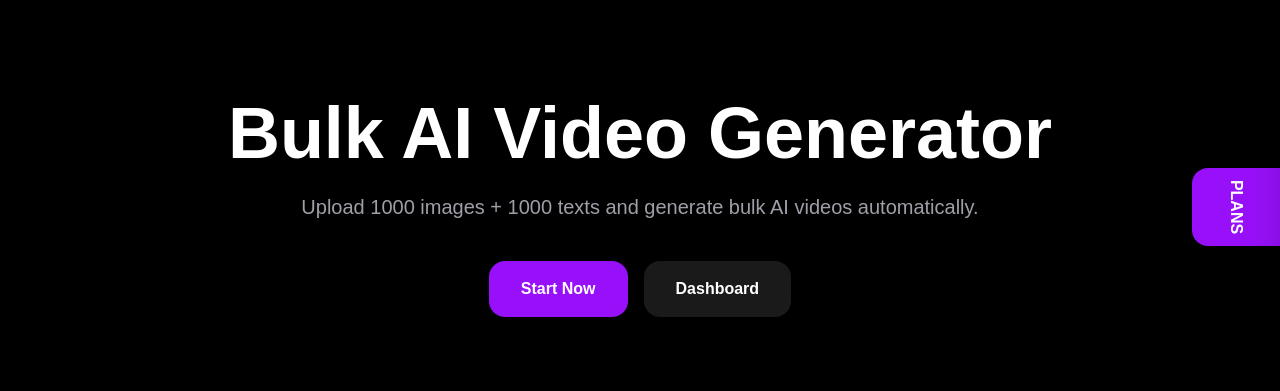
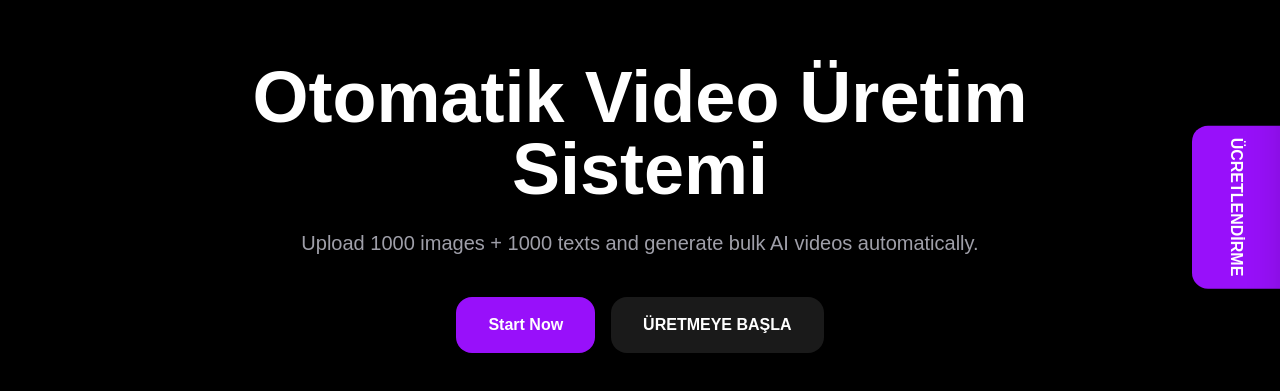
Before and after one commit to widefor35-ship-it/ai-video-factory-frontend, a Next.js app: page / in a window 1280 px wide. Shown: the part 193-584 px from the top of the page. Built offline with nearby package versions, Linux system fonts and the light colour scheme; no server answers; the database is empty.

Commit message:
update homepage texts

```diff
--- a/app/page.tsx
+++ b/app/page.tsx
@@ -62,7 +62,7 @@ export default function HomePage() {
         <div className="text-center max-w-4xl">
 
           <h1 className="text-6xl md:text-7xl font-black">
-            Bulk AI Video Generator
+            Otomatik Video Üretim Sistemi
           </h1>
 
           <p className="text-zinc-400 text-xl mt-6">
@@ -82,7 +82,7 @@ export default function HomePage() {
               href="/dashboard"
               className="bg-white/10 hover:bg-white/20 px-8 py-4 rounded-2xl font-black"
             >
-              Dashboard
+              ÜRETMEYE BAŞLA
             </a>
 
           </div>
@@ -95,13 +95,13 @@ export default function HomePage() {
       <div className="fixed right-0 top-1/2 -translate-y-1/2 z-50 group">
 
         <div className="bg-purple-600 px-3 py-8 rounded-l-2xl font-black cursor-pointer writing-vertical">
-          PLANS
+          ÜCRETLENDİRME
         </div>
 
         <div className="absolute right-0 top-1/2 -translate-y-1/2 translate-x-full group-hover:translate-x-0 transition duration-300 w-[360px] bg-zinc-950 border border-white/10 rounded-l-3xl p-5 shadow-2xl">
 
           <h2 className="text-2xl font-black mb-5">
-            Membership Plans
+            ÜYELİK ÜCRETLERİ
           </h2>
 
           <div className="space-y-4">
```
